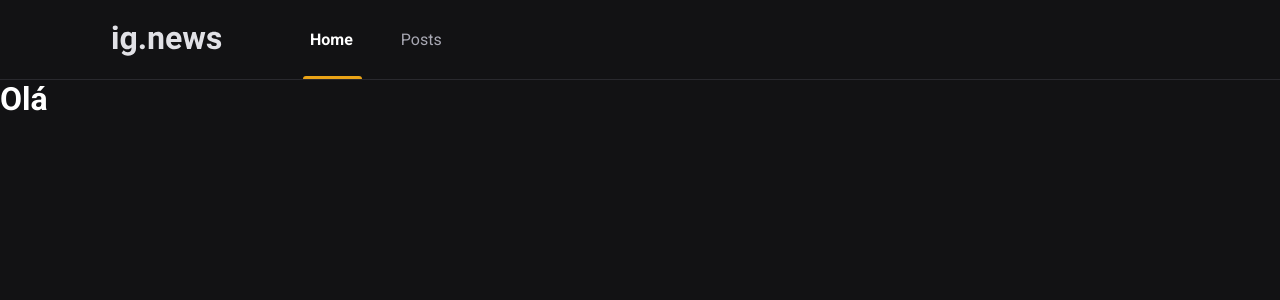
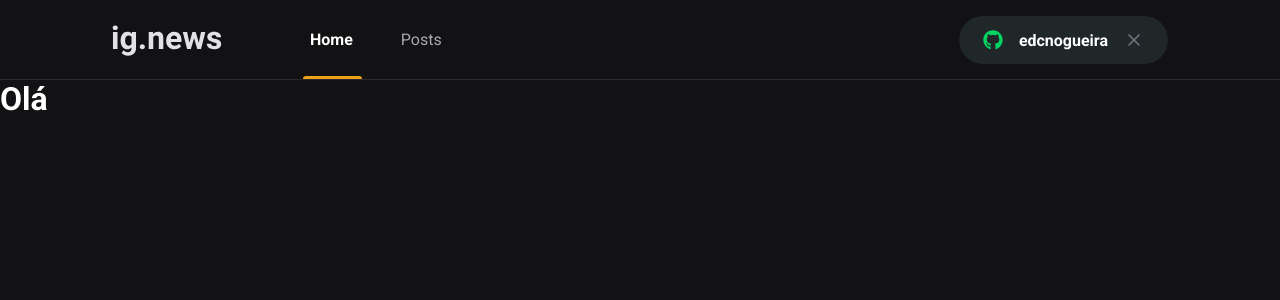
Before and after one commit to edcnogueira/ignews, a Next.js app: page / in a window 1280 px wide. Shown: the top 300 px of the page. Built offline with nearby package versions, Linux system fonts and the light colour scheme.

Commit message:
feat: cria botão de autenticação pelo github (sem funcionalidade)

```diff
--- a/package.json
+++ b/package.json
@@ -12,6 +12,7 @@
     "next": "12.1.0",
     "react": "17.0.2",
     "react-dom": "17.0.2",
+    "react-icons": "^4.3.1",
     "sass": "^1.49.9"
   },
   "devDependencies": {
--- a/src/components/Header/index.tsx
+++ b/src/components/Header/index.tsx
@@ -1,3 +1,4 @@
+import { SignInButton } from "../SignInButton"
 import styles from "./styles.module.scss"
 
 
@@ -11,6 +12,8 @@
                     <a className={styles.active}>Home</a>
                     <a>Posts</a>
                 </nav>
+
+                <SignInButton />
             </div>
         </header>
     )
--- a/src/components/Header/styles.module.scss
+++ b/src/components/Header/styles.module.scss
@@ -51,4 +51,8 @@
             }
         }
     }
+
+    button {
+        margin-left: auto;
+    }
 }
--- /dev/null
+++ b/src/components/SignInButton/index.tsx
@@ -0,0 +1,27 @@
+import styles from "./styles.module.scss";
+import { FaGithub } from "react-icons/fa"
+import { FiX } from "react-icons/fi"
+
+export function SignInButton() {
+
+    const isUserLoggedIn = true;
+
+    return isUserLoggedIn ? (
+        <button
+            type="button"
+            className={styles.signInButton}
+        >
+            <FaGithub color="#04d361" />
+            edcnogueira
+            <FiX color="#737380" className={styles.rightIcon} />
+        </button>
+    ) : (
+        <button
+            type="button"
+            className={styles.signInButton}
+        >
+            <FaGithub color="#eba417" />
+            Sign in with GitHub
+        </button>
+    )
+}
--- /dev/null
+++ b/src/components/SignInButton/styles.module.scss
@@ -0,0 +1,33 @@
+.signInButton{
+    height: 3rem;
+    border-radius: 3rem;
+    background: var(--gray-850);
+    border: 0;
+    padding: 0 1.5rem;
+
+    display: flex;
+    align-items: center;
+    justify-content: center;
+
+    color: var(--white);
+    font-weight: bold;
+
+    svg {
+        width: 20px;
+        height: 20px;
+    }
+
+    svg:first-child {
+        margin-right: 1rem;
+    }
+
+    svg.rightIcon{
+        margin-left: 1rem;
+    }
+
+    transition: filter 0.2s;
+
+    &:hover{
+        filter: brightness(0.8)
+    }
+}
--- a/src/styles/global.scss
+++ b/src/styles/global.scss
@@ -10,6 +10,7 @@
     --gray-100: #e1e1e6;
     --gray-300: #a8a8b3;
     --gray-800: #29292e;
+    --gray-850: #1f2729;
     --gray-900: #121214;
 
     --cyan-500: #61dafb;
```
Also changed, not shown: 1 other file (tests, documents, lock files or other folders).
